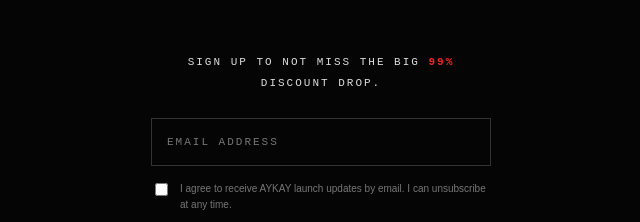
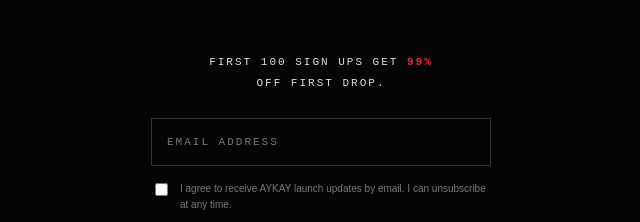
Before and after one commit to Armaan1111111/aykay-website, a plain HTML site: page index.html in a window 1280 px wide. Shown: the part 349-571 px from the top of the page, 319-959 px from the left. Drawn offline with Linux system fonts and the light colour scheme.

Commit message:
Update index.html

```diff
--- a/index.html
+++ b/index.html
@@ -300,10 +300,10 @@ body {
   </div>
 
   <p class="signup-intro">
-    SIGN UP TO NOT MISS THE BIG
+    FIRST 100 SIGN UPS GET
     <span class="discount-callout">99%</span>
     <br>
-    DISCOUNT DROP.
+    OFF FIRST DROP.
   </p>
 
   <form id="signup-form" class="signup-form" novalidate>
```
